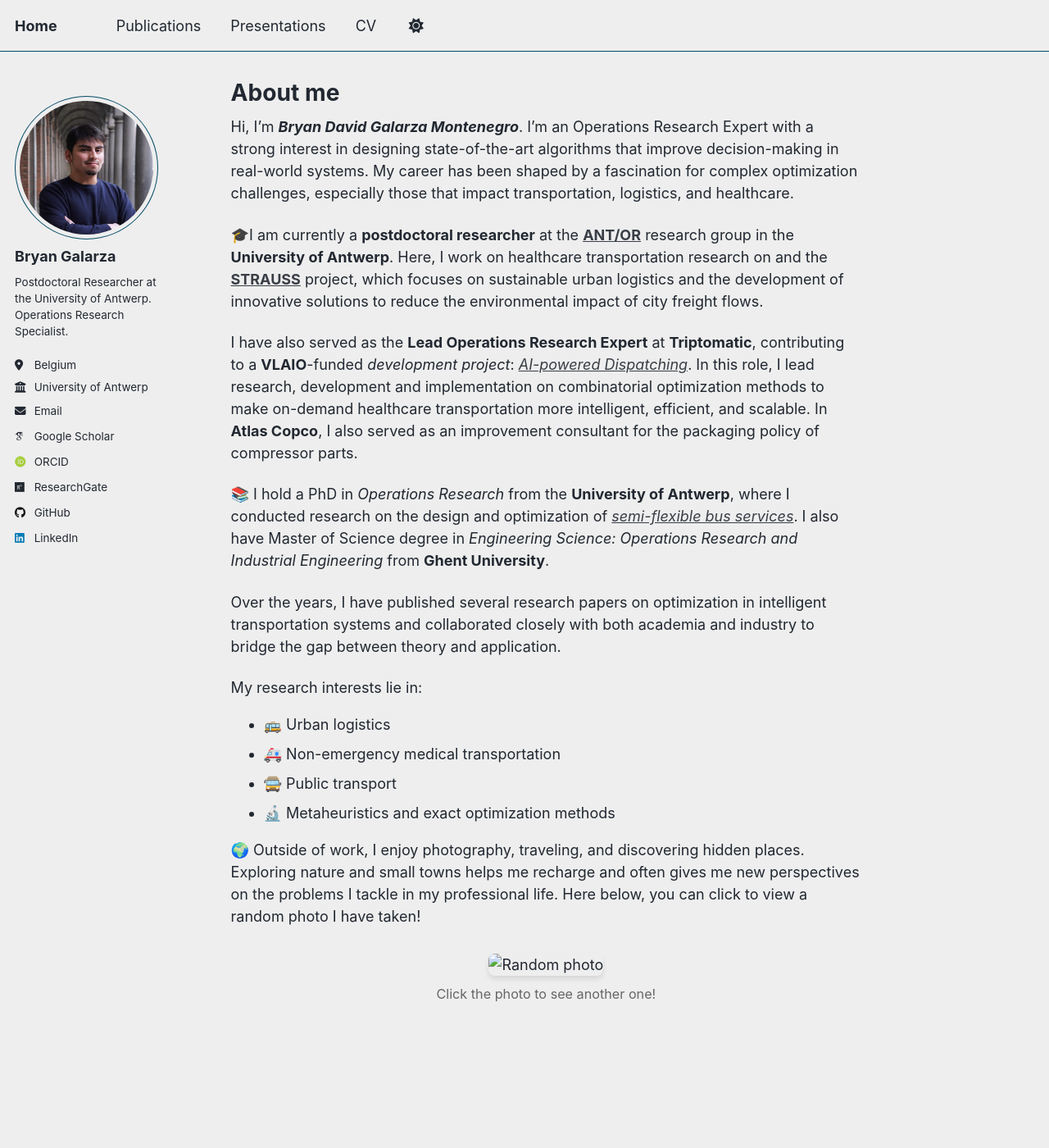
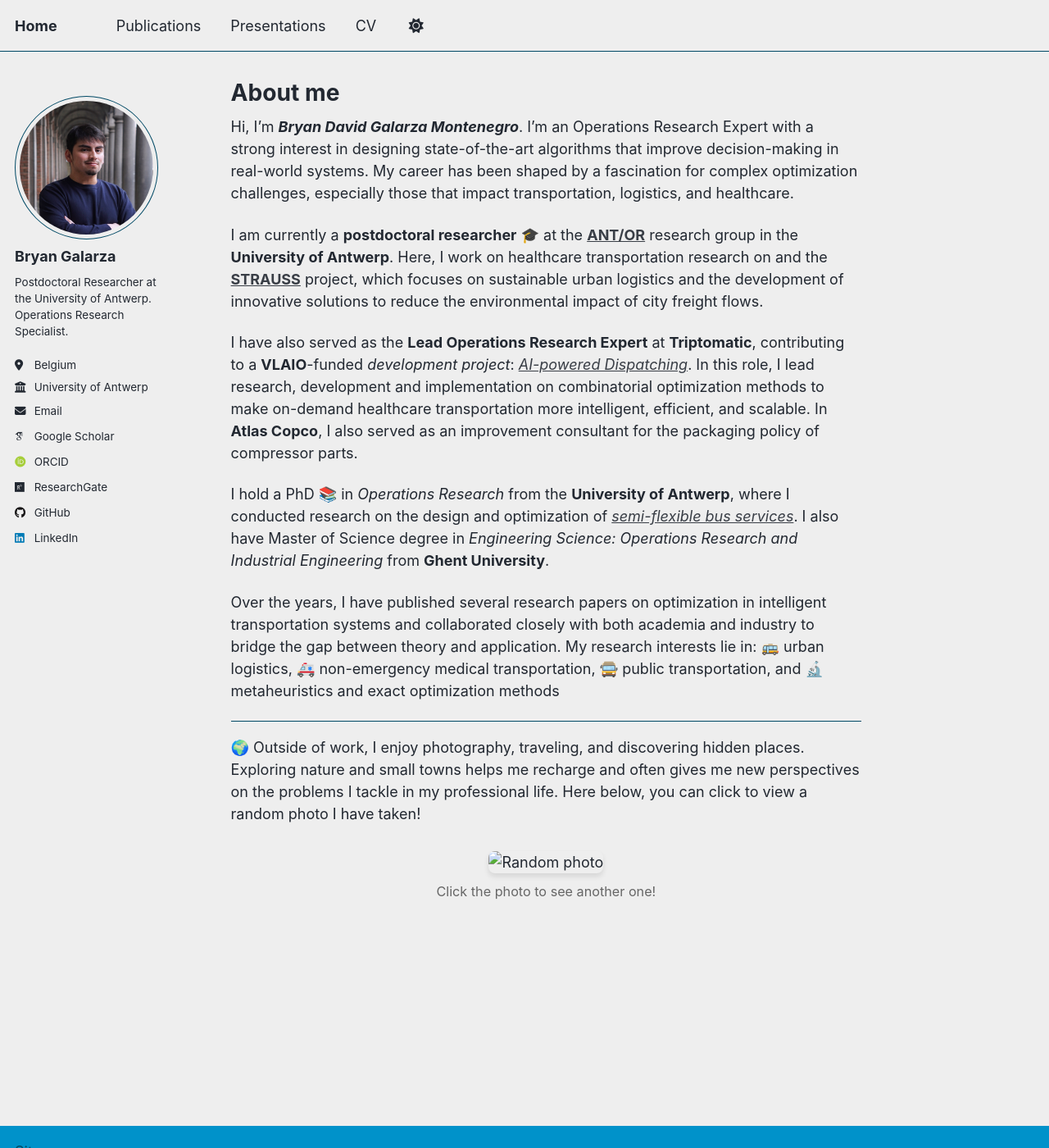
Before and after one commit to BryanG13/bryang13.github.io, a Jekyll site: the page built from _pages/about.md, in a window 1280 px wide and 1400 px high. Shown: the whole window at 82% size. Built offline with Jekyll 4.4.1, drawn with Linux system fonts in a browser that asks for light colours; some web fonts are replaced; a script that is not in the unit is left out.

Commit message:
update about me

```diff
--- a/_pages/about.md
+++ b/_pages/about.md
@@ -9,20 +9,15 @@
 
 Hi, I'm ***Bryan David Galarza Montenegro***. I'm an Operations Research Expert with a strong interest in designing state-of-the-art algorithms that improve decision-making in real-world systems. My career has been shaped by a fascination for complex optimization challenges, especially those that impact transportation, logistics, and healthcare.
 
-🎓I am currently a **postdoctoral researcher** at the [**ANT/OR**](https://www.uantwerpen.be/en/research-groups/ant-or/) research group in the **University of Antwerp**. Here, I work on healthcare transportation research on and the [**STRAUSS**](https://www.kuleuven.be/lim/research/projects/strauss) project, which focuses on sustainable urban logistics and the development of innovative solutions to reduce the environmental impact of city freight flows.
+I am currently a **postdoctoral researcher** 🎓 at the [**ANT/OR**](https://www.uantwerpen.be/en/research-groups/ant-or/) research group in the **University of Antwerp**. Here, I work on healthcare transportation research on and the [**STRAUSS**](https://www.kuleuven.be/lim/research/projects/strauss) project, which focuses on sustainable urban logistics and the development of innovative solutions to reduce the environmental impact of city freight flows.
 
 I have also served as the **Lead Operations Research Expert** at **Triptomatic**, contributing to a **VLAIO**-funded *development project*: [*AI-powered Dispatching*](https://triptomatic.com/en-be/nemt#dispatching). In this role, I lead research, development and implementation on combinatorial optimization methods to make on-demand healthcare transportation more intelligent, efficient, and scalable. In **Atlas Copco**, I also served as an improvement consultant for the packaging policy of compressor parts.
 
-📚 I hold a PhD in *Operations Research* from the **University of Antwerp**, where I conducted research on the design and optimization of [*semi-flexible bus services*](https://repository.uantwerpen.be/docman/irua/5e80f4/196398.pdf). I also have Master of Science degree in *Engineering Science: Operations Research and Industrial Engineering* from **Ghent University**.
+I hold a PhD 📚  in *Operations Research* from the **University of Antwerp**, where I conducted research on the design and optimization of [*semi-flexible bus services*](https://repository.uantwerpen.be/docman/irua/5e80f4/196398.pdf). I also have Master of Science degree in *Engineering Science: Operations Research and Industrial Engineering* from **Ghent University**.
 
-Over the years, I have published several research papers on optimization in intelligent transportation systems and collaborated closely with both academia and industry to bridge the gap between theory and application.
+Over the years, I have published several research papers on optimization in intelligent transportation systems and collaborated closely with both academia and industry to bridge the gap between theory and application. My research interests lie in: 🚌 urban logistics, 🚑 non-emergency medical transportation, 🚍 public transportation, and 🔬 metaheuristics and exact optimization methods
 
-<p style="margin-bottom: 5px;">My research interests lie in:</p>
-
-- 🚌 Urban logistics
-- 🚑 Non-emergency medical transportation
-- 🚍 Public transport
-- 🔬 Metaheuristics and exact optimization methods
+---
 
 🌍 Outside of work, I enjoy photography, traveling, and discovering hidden places. Exploring nature and small towns helps me recharge and often gives me new perspectives on the problems I tackle in my professional life. Here below, you can click to view a random photo I have taken!
 
```
